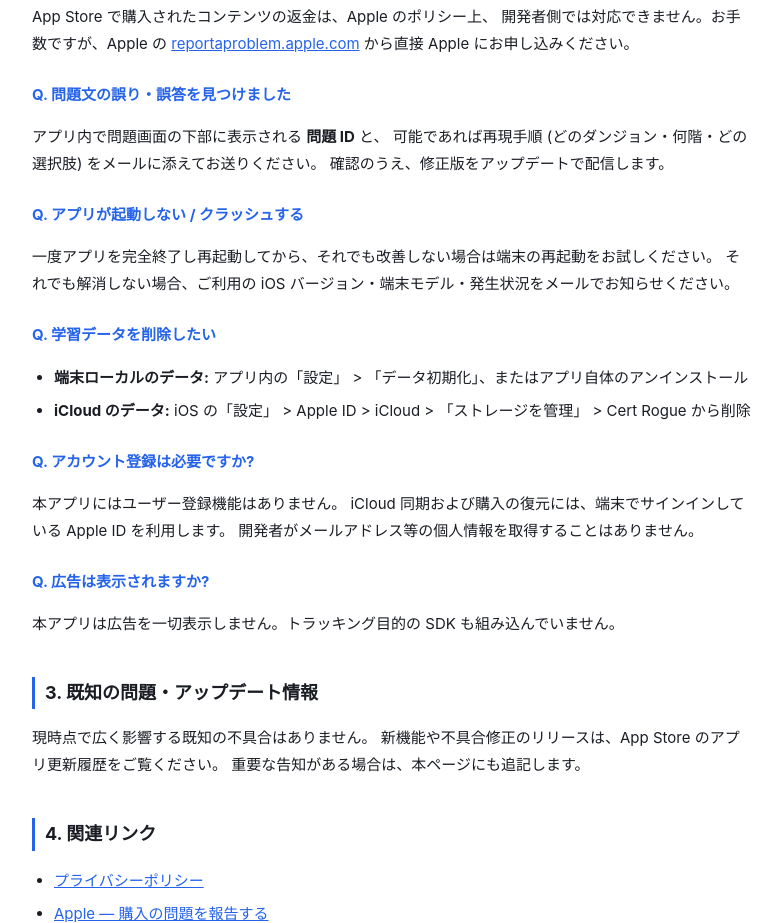
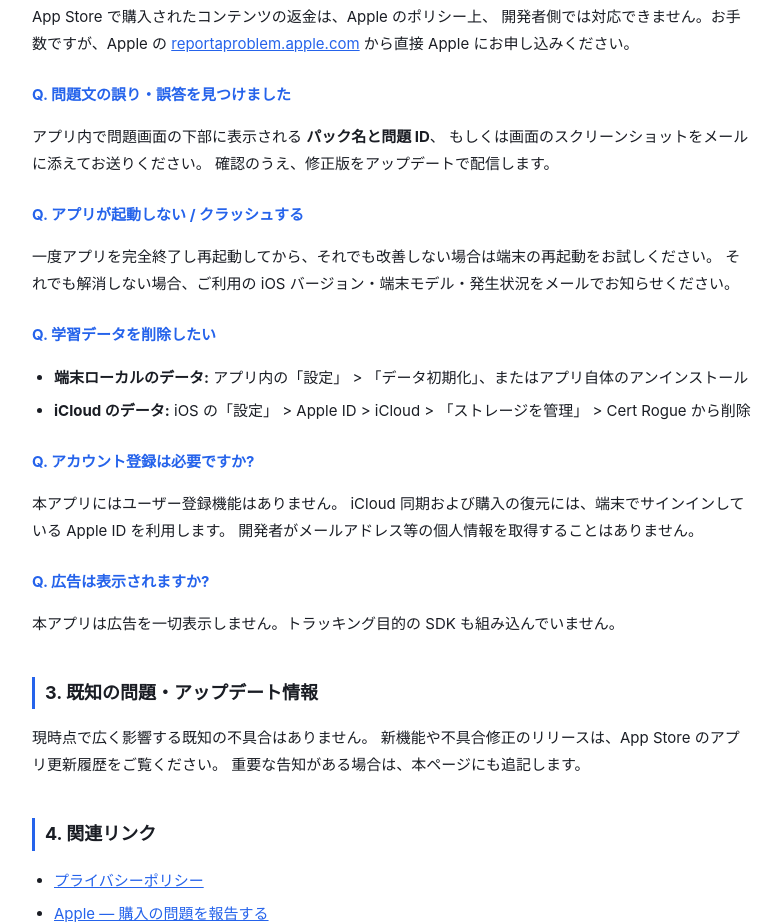
Before and after one commit to learning-tame/cert-rogue-legal, a plain HTML site: page support.html in a window 1280 px wide. Shown: the part 1297-2220 px from the top of the page, without its empty margins (248-1029 px from the left). Drawn offline with Linux system fonts and the light colour scheme.

Commit message:
chore(support): 誤答報告に必要な情報をパック名+問題ID/スクショに簡素化
Co-Authored-By: Claude Opus 4.7 <noreply@anthropic.com>

```diff
--- a/support.html
+++ b/support.html
@@ -165,8 +165,8 @@
 
   <h3>Q. 問題文の誤り・誤答を見つけました</h3>
   <p>
-    アプリ内で問題画面の下部に表示される <strong>問題 ID</strong> と、
-    可能であれば再現手順 (どのダンジョン・何階・どの選択肢) をメールに添えてお送りください。
+    アプリ内で問題画面の下部に表示される <strong>パック名と問題 ID</strong>、
+    もしくは画面のスクリーンショットをメールに添えてお送りください。
     確認のうえ、修正版をアップデートで配信します。
   </p>
 
```
